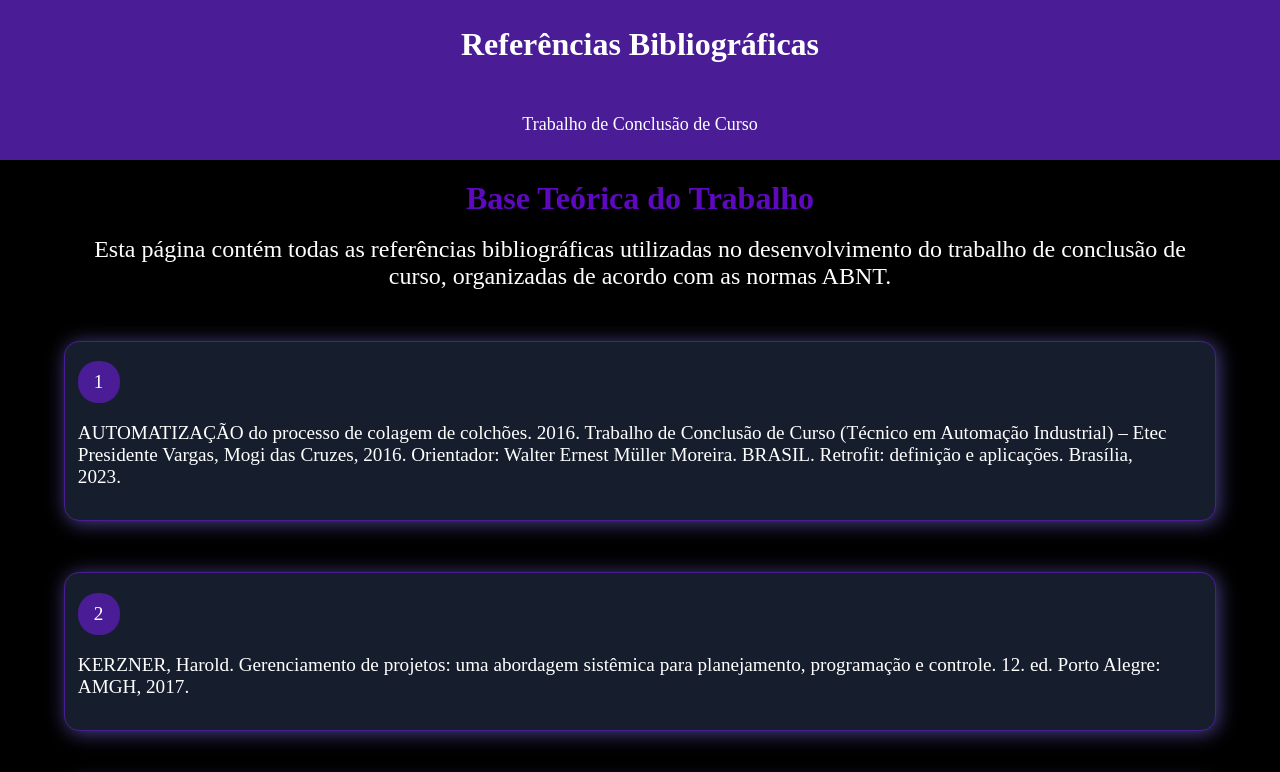
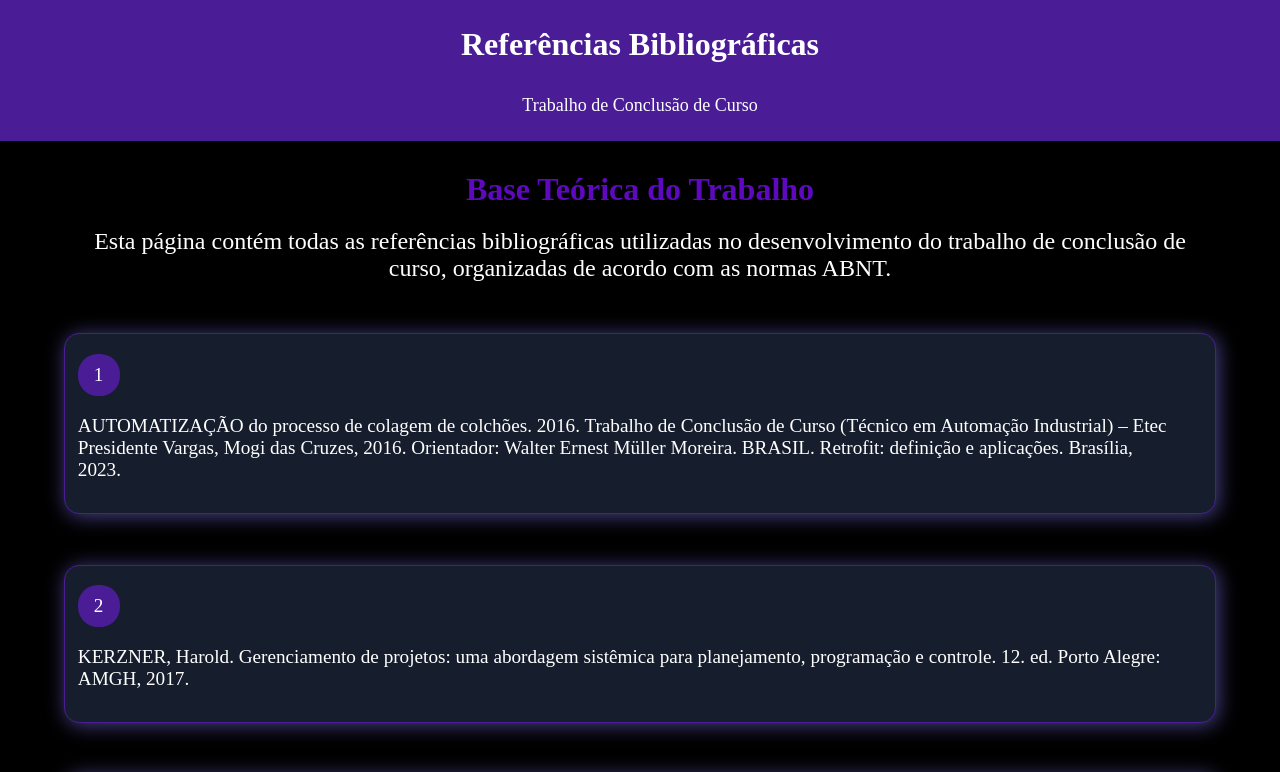
Before and after one commit to Gordips/tcc-references, a plain HTML site: page index.html in a window 1280 px wide. Shown: the top 772 px of the page. Drawn offline with Linux system fonts and the light colour scheme.

Commit message:
Update index.css

```diff
--- a/index.css
+++ b/index.css
@@ -6,7 +6,7 @@ h1{
     font-weight: bold;
     color:#5e09c0;
     text-align: center;
-    margin: 1.5% 5%;
+    margin: 30px 5% 20px 5%;
 }
 #desc{
     color: white;
@@ -14,15 +14,16 @@ h1{
     margin: 0px 5%;
     font-size: x-large;
 }
-#sub{
-    font-size: large;
-}
 .titu{
     color: white;
     text-align: center;
     background-color: #4a1d96;
     padding: 2%;
     margin: 0px;
+}
+#sub{
+    font-size: large;
+    padding-top: .5% ;
 }
 .num{
     background-color: #4a1d96;
```
